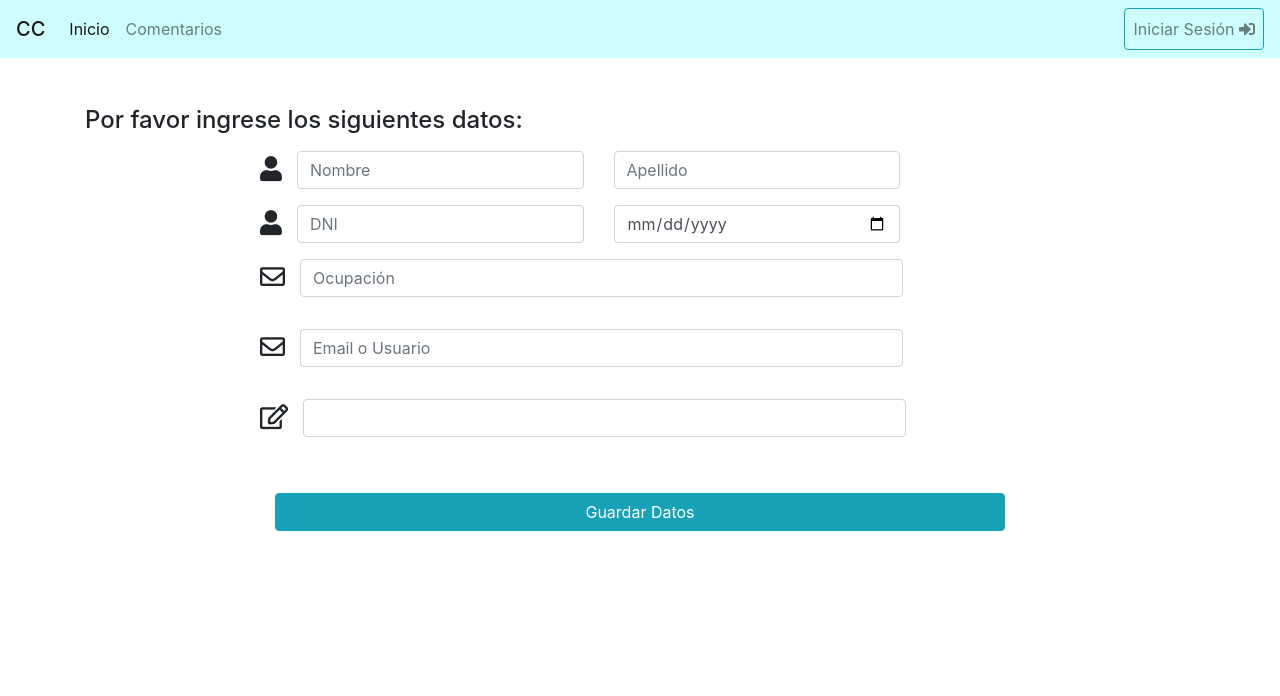
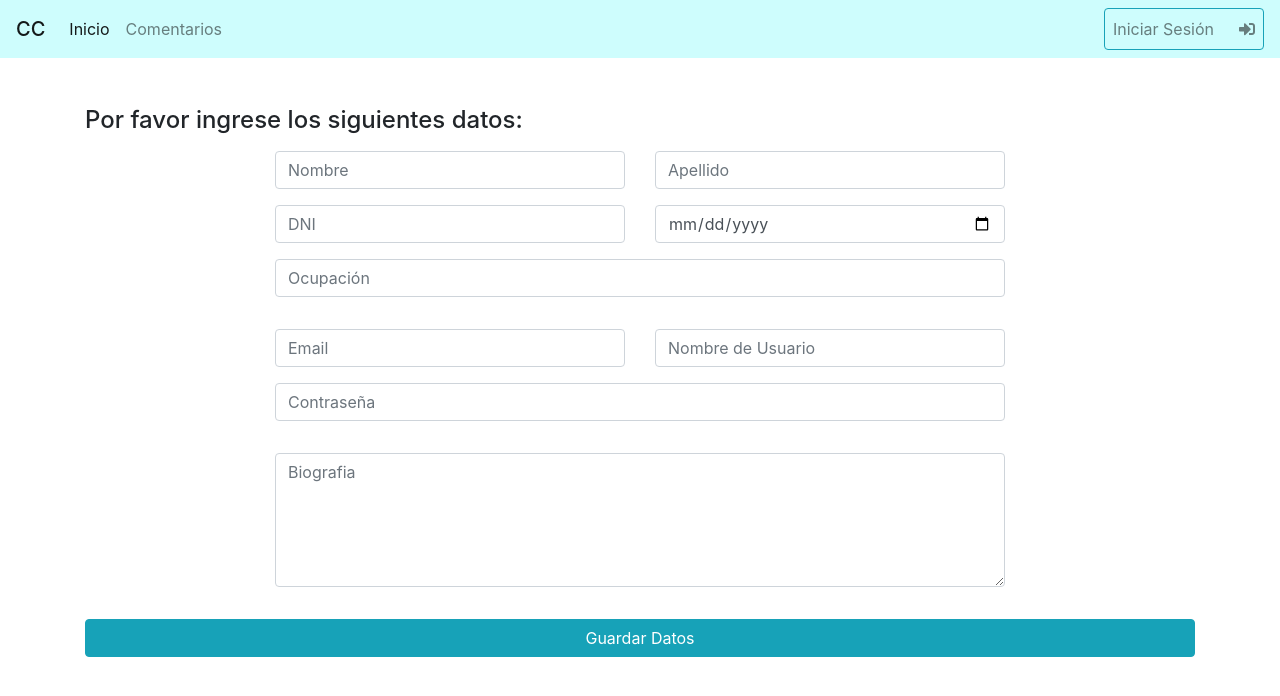
Before and after one commit to CarlaGramichi/Sistema-uno, a PHP site: page /Sistema-uno/registro_usuario.php in a window 1280 px wide. Shown: the top 696 px of the page. Run offline with PHP 8.4, Linux system fonts and the light colour scheme.

Commit message:
Formulario Registro usuario.

```diff
--- a/plantillas/cabecera.php
+++ b/plantillas/cabecera.php
@@ -43,7 +43,7 @@ require 'conexion.php';
 
                 <button type="button" class="nav-link btn btn-outline-info" data-toggle="modal"
                         data-target="#exampleModal" data-whatever="email@...">
-                    Iniciar Sesión <span><i class="fas fa-sign-in-alt"></i></span>
+                    Iniciar Sesión &emsp; <i class="fas fa-sign-in-alt"></i>
                 </button>
             </ul>
         </div>
@@ -79,8 +79,7 @@ require 'conexion.php';
                     </form>
                 </div>
                 <div class="modal-footer  ">
-                    <h>No tienes una cuenta!</h>
-                    <p><a href="<?= ROOT ?>/registro_usuario.php" class="tooltip-test  text-info" title="Tooltip">Registrate aquí</a></p>
+                    <p>No tiene una cuenta!<a href="<?= ROOT ?>/registro_usuario.php" class="tooltip-test  text-info" title="Registarte">Registrate aquí</a></p>
                 </div>
             </div>
         </div>
--- a/registro_usuario.php
+++ b/registro_usuario.php
@@ -7,69 +7,53 @@
         <form action="<?= ROOT ?>/recepcion_registro_usuario.php" method="get" class="col-sm-8 mt-2">
 
             <div class="form-group row">
-
-                <span style="font-size: 25px" class="col:sm-2"><i class="fa fa-user"></i></span>
-
-                <div class="col-sm-5">
+                <div class="col-sm-6">
                     <input type="text" class="form-control" name="nombre" placeholder="Nombre">
                 </div>
-
-                <div class="col-sm-5">
+                <div class="col-sm-6">
                     <input type="text" name="apellido" placeholder="Apellido" class="form-control">
                 </div>
-
-            </div>
-            <div class="form-group row">
-
-                <span style="font-size: 25px" class="col:sm-2"><i class="fa fa-user"></i></span>
-
-                <div class="col-sm-5">
-                    <input type="number" class="form-control" name="dni" placeholder="DNI">
-                </div>
-
-                <div class="col-sm-5">
-                    <input type="date" name="fecha_nac" placeholder="Fecha de Nacimiento" class="form-control">
-                </div>
-
             </div>
 
             <div class="form-group row">
-
-                <span style="font-size: 25px" class="col:sm-2"><i class="far fa-envelope"></i></span>
-
-                <div class="form-group col-sm-10">
-                    <input type="text" name="ocupacion" placeholder="Ocupación" class="form-control" required>
+                <div class="col-sm-6">
+                    <input type="number" class="form-control" name="dni" placeholder="DNI">
                 </div>
-
+                <div class="col-sm-6">
+                    <input type="date" name="fecha_nac" placeholder="Fecha de Nacimiento" class="form-control">
+                </div>
             </div>
 
             <div class="form-group row">
-
-                <span style="font-size: 25px" class="col:sm-2"><i class="far fa-envelope"></i></span>
-
-                <div class="form-group col-sm-10">
-                    <input type="email" name="nombre_usuario" placeholder="Email o Usuario" class="form-control" required>
+                <div class="form-group col-sm-12">
+                    <input type="text" name="ocupacion" placeholder="Ocupación" class="form-control" required>
                 </div>
-
             </div>
 
             <div class="form-group row">
+                <div class="col-sm-6">
+                    <input type="email" class="form-control" name="email" placeholder="Email">
+                </div>
+                <div class="col-sm-6">
+                    <input type="text" name="nombre_usuario" placeholder="Nombre de Usuario" class="form-control">
+                </div>
+            </div>
 
-                <span style="font-size: 25px" class="col:sm-2"><i class="far fa-edit"></i></span>
+            <div class="form-group row">
+                <div class="form-group col-sm-12">
+                    <input type="password" name="contrasena" placeholder="Contraseña" class="form-control" required>
+                </div>
+            </div>
 
-                <div class="form-group col-sm-10">
-
-                <imput type="password" name="contrasena" placeholder="Contraseña" cols="25" rows="6" class="form-control"
-                          required></imput>
+            <div class="form-group row">
+                <div class="form-group col-sm-12">
+                        <textarea name="biografia" placeholder="Biografia" cols="90" rows="5"
+                                  class="form-control"></textarea>
                 </div>
-
             </div>
-                <br>
-
-
-            <button type="submit" class="btn btn-info btn-block">Guardar Datos</button>
-
-        </form>
+    </div>
+    <button type="submit" class="btn btn-info btn-block">Guardar Datos</button>
+    </form>
 
     </div>
 
```
